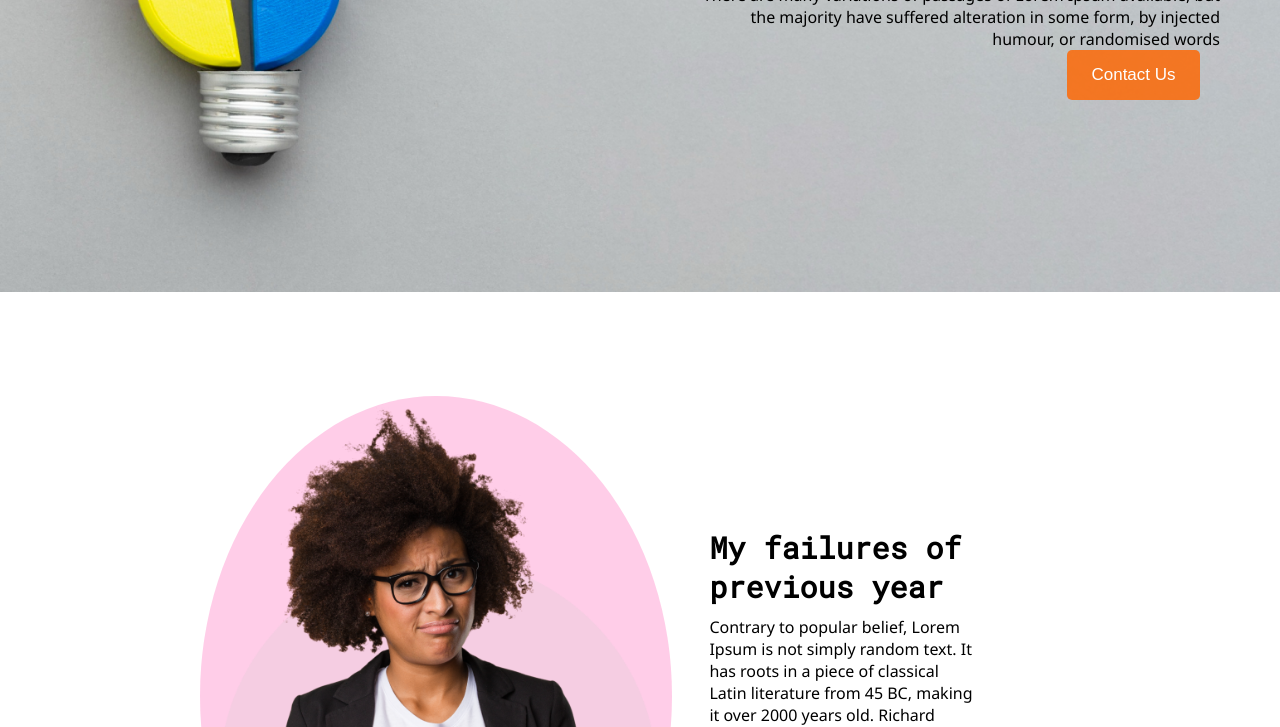
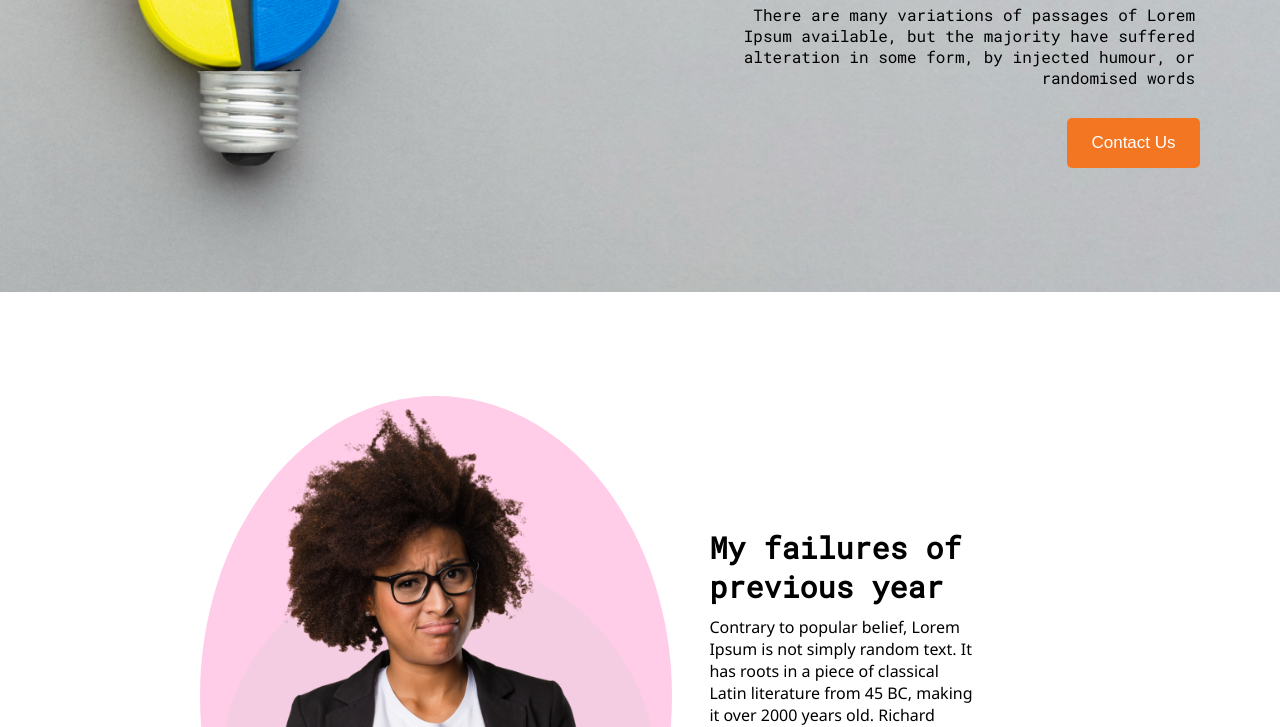
Before and after one commit to smitasharma9804/new-year-new-me, a plain HTML site: page index.html in a window 1280 px wide. Shown: the part 373-1100 px from the top of the page. Drawn offline with Linux system fonts and the light colour scheme.

Commit message:
added recorrection part

```diff
--- a/index.html
+++ b/index.html
@@ -10,6 +10,11 @@
     <link rel="preconnect" href="https://fonts.googleapis.com">
     <link rel="preconnect" href="https://fonts.gstatic.com" crossorigin>
     <link href="https://fonts.googleapis.com/css2?family=Open+Sans:wght@800&family=Roboto+Mono&display=swap"
+        rel="stylesheet">
+    <link rel="preconnect" href="https://fonts.googleapis.com">
+    <link rel="preconnect" href="https://fonts.gstatic.com" crossorigin>
+    <link
+        href="https://fonts.googleapis.com/css2?family=Open+Sans:wght@800&family=Raleway:wght@200&family=Roboto+Mono:ital,wght@0,200;1,400&display=swap"
         rel="stylesheet">
 
 </head>
--- a/style.css
+++ b/style.css
@@ -34,8 +34,13 @@
 }
 
 .header-child-p {
-    font-family: 'Segoe UI', Tahoma, Geneva, Verdana, sans-serif;
-    margin-right: -20px;
+    font-family: 'Open Sans', sans-serif;
+    font-family: 'Roboto Mono', monospace;
+    margin-right: 5px;
+    margin-top: 20px;
+    text-align: justify;
+    text-align: right;
+
 
 }
 
@@ -48,6 +53,7 @@
     border: none;
     border-radius: 5px;
     color: white;
+    margin-top: 30px;
 
 }
 
```
